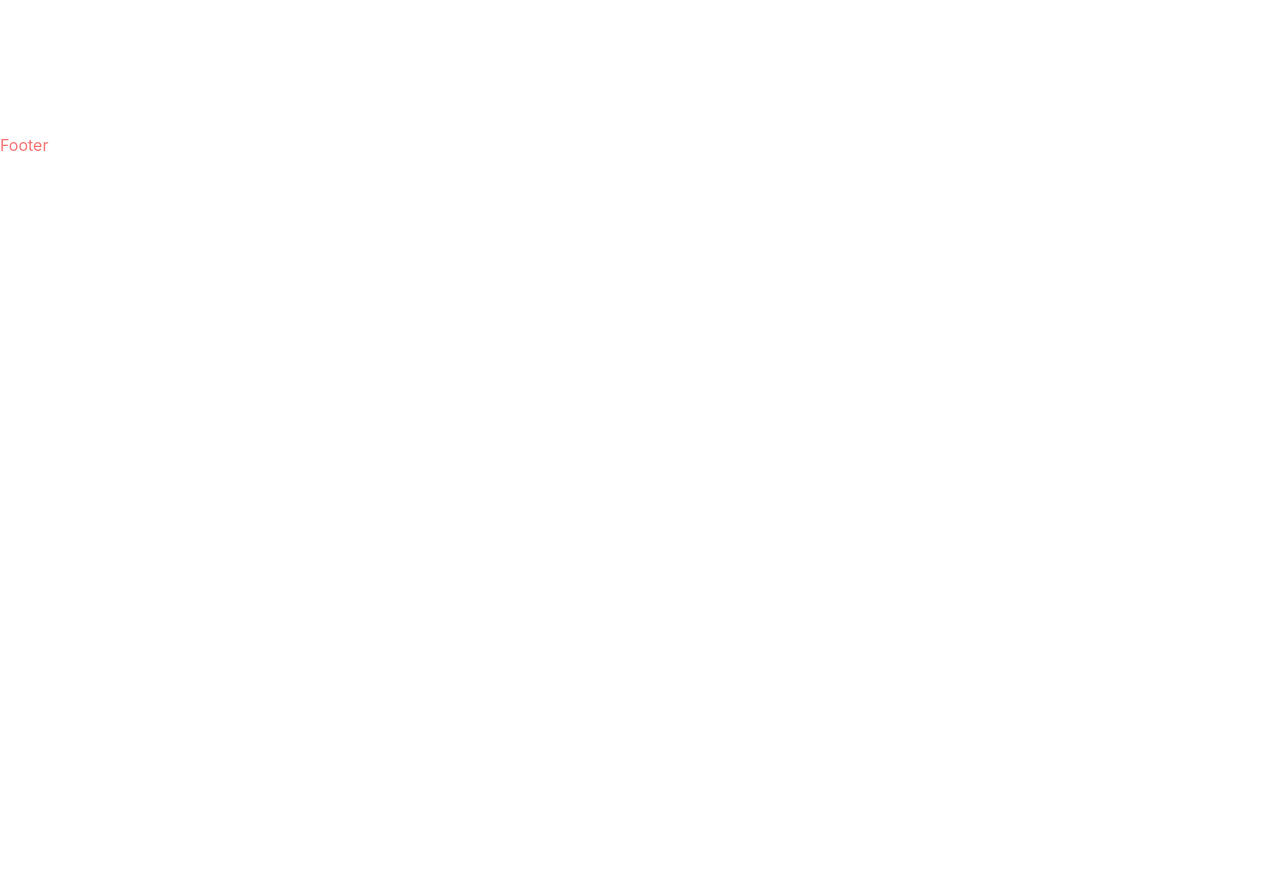
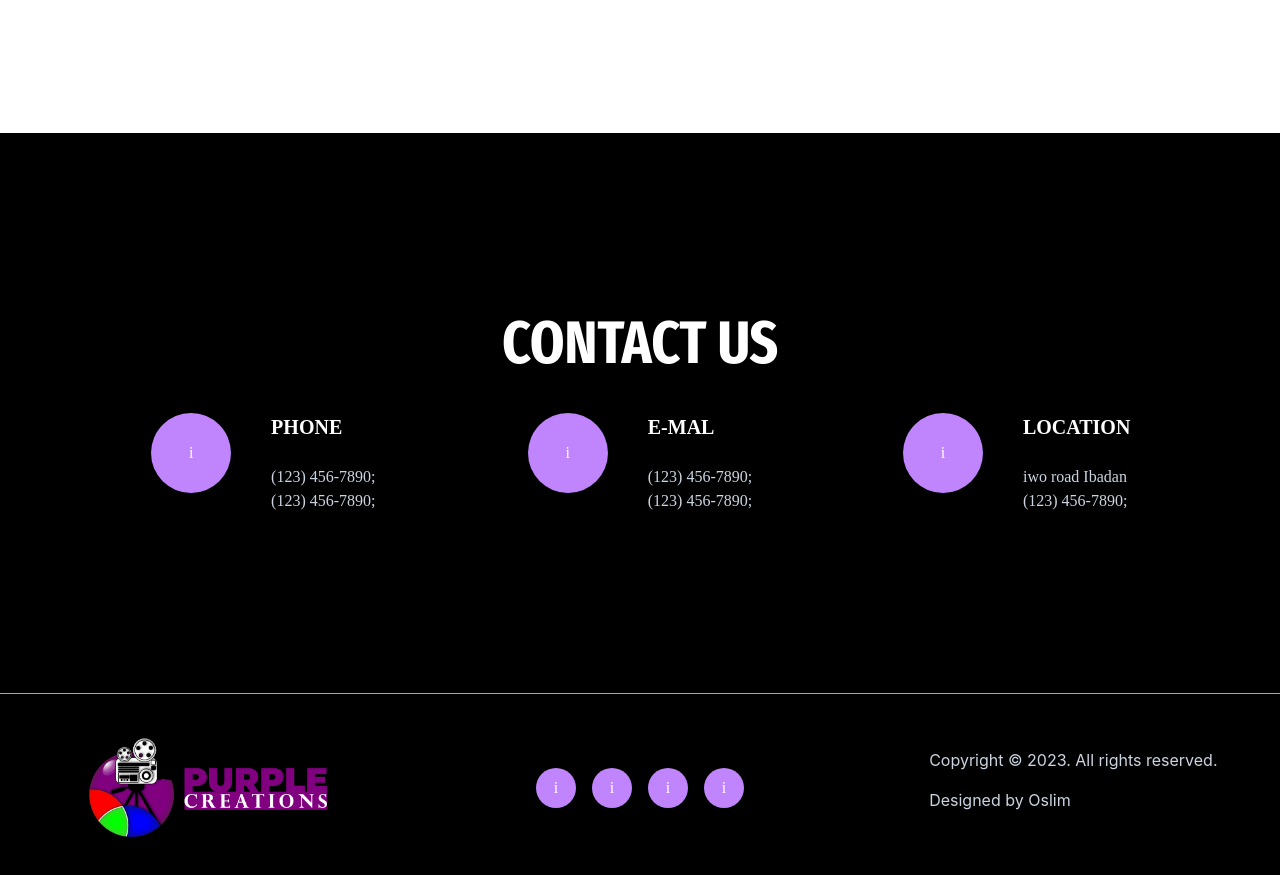
Before and after one commit to oslim4321/Adam-s-Video-Editor-Portfolio-, a Next.js app: page / in a window 1280 px wide. Shown: the part 5160-6035 px from the top of the page. Before the commit the page ends 5317 px from the top, so only its background shows below. Built offline with nearby package versions, Linux system fonts and the light colour scheme.

Commit message:
designing the footer

```diff
--- a/src/components/ContactUs.js
+++ b/src/components/ContactUs.js
@@ -1,5 +1,50 @@
 const ContactUs = () => {
-  return <div>ContactUs</div>;
+  return (
+    <div className="bg-black h-[70vh] flexCenter">
+      <div className="flex container flex-col gap-y-6">
+        <h1 className=" font-thin bigText text-center mb-3 text-white">
+          CONTACT US
+        </h1>
+
+        {/* hold */}
+        <div className=" grid grid-cols-1 md:grid-cols-2 lg:grid-cols-3 xl:grid-cols-3 sm:grid-cols-1 gap-x-5 md:place-items-center text-white">
+          {/* first */}
+          <div className="flex gap-x-10">
+            <span className="w-10 h-10 md:w-20 md:h-20 bg-purple-400 rounded-full flexCenter">
+              i
+            </span>
+            <div className="flex flex-col">
+              <span className="BaseFont mb-4">PHONE</span>
+              <span className="text-slate-300">(123) 456-7890;</span>
+              <span className="text-slate-300">(123) 456-7890;</span>
+            </div>
+          </div>
+          {/* first */}
+          <div className="flex gap-x-10">
+            <span className="w-10 h-10 md:w-20 md:h-20 bg-purple-400 rounded-full flexCenter">
+              i
+            </span>
+            <div className="flex flex-col">
+              <span className="BaseFont mb-4">E-MAL</span>
+              <span className="text-slate-300">(123) 456-7890;</span>
+              <span className="text-slate-300">(123) 456-7890;</span>
+            </div>
+          </div>
+          {/* first */}
+          <div className="flex gap-x-10">
+            <span className="w-10 h-10 md:w-20 md:h-20 bg-purple-400 rounded-full flexCenter">
+              i
+            </span>
+            <div className="flex flex-col">
+              <span className="BaseFont mb-4">LOCATION</span>
+              <span className="text-slate-300">iwo road Ibadan</span>
+              <span className="text-slate-300">(123) 456-7890;</span>
+            </div>
+          </div>
+        </div>
+      </div>
+    </div>
+  );
 };
 
 export default ContactUs;
--- a/src/components/Footer.js
+++ b/src/components/Footer.js
@@ -1,5 +1,27 @@
 const Footer = () => {
-  return <div className="text-red-400">Footer</div>;
+  return (
+    <div className=" bg-black  border-t border-purple-400">
+      <div className=" grid grid-cols-1 md:grid-cols-2 lg:grid-cols-3 xl:grid-cols-3 sm:grid-cols-1 gap-x-5 md:place-items-center text-white gap-y-10 py-10">
+        <div>
+          <img src="/images/Logo with text.png" alt="" className="w-60" />
+        </div>
+        <div className="flex items-center gap-x-4">
+          {[...Array(4)].map((i, elem) => (
+            <span
+              key={i}
+              className="w-10 h-10 bg-purple-400 rounded-full flexCenter"
+            >
+              i
+            </span>
+          ))}
+        </div>
+        <div className="text-slate-300 items-center">
+          <p>Copyright © 2023. All rights reserved.</p>
+          <p>Designed by Oslim</p>
+        </div>
+      </div>
+    </div>
+  );
 };
 
 export default Footer;
--- a/src/components/Layout.js
+++ b/src/components/Layout.js
@@ -3,11 +3,11 @@ import Navbar from "./Navbar";
 
 const Layout = ({ children }) => {
   return (
-    <div>
+    <>
       <Navbar />
       {children}
       <Footer />
-    </div>
+    </>
   );
 };
 
--- a/src/pages/_app.js
+++ b/src/pages/_app.js
@@ -17,7 +17,7 @@ export default function App({ Component, pageProps }) {
           rel="stylesheet"
           href="https://cdn.jsdelivr.net/npm/bootstrap@4.0.0/dist/css/bootstrap.min.css"
           integrity="sha384-Gn5384xqQ1aoWXA+058RXPxPg6fy4IWvTNh0E263XmFcJlSAwiGgFAW/dAiS6JXm"
-          crossorigin="anonymous"
+          crossOrigin="anonymous"
         />
         <link
           rel="stylesheet"
@@ -26,7 +26,7 @@ export default function App({ Component, pageProps }) {
       </Head>
       <DefaultSeo
         title="Purple Creation"
-        // titleTemplate="%s | TypedByAI"
+        // titleTemplate="%Purple Creation | Komoniwa"
         openGraph={{
           type: "website",
           locale: "en_IE",
--- a/src/pages/index.js
+++ b/src/pages/index.js
@@ -8,6 +8,7 @@ import OurImagination from "@/components/OurImagination";
 import HelpFulTips from "@/components/HelpFulTips";
 import Teams from "@/components/Teams";
 import SnippetOfOurWork from "@/components/SnippetOfOurWork";
+import ContactUs from "@/components/ContactUs";
 
 const inter = Inter({ subsets: ["latin"] });
 
@@ -22,6 +23,7 @@ export default function Home() {
       <Teams />
       <Testimonial />
       <SnippetOfOurWork />
+      <ContactUs />
     </main>
   );
 }
--- a/src/styles/globals.css
+++ b/src/styles/globals.css
@@ -57,6 +57,11 @@ body {
   box-sizing: border-box;
   font-family: -apple-system, BlinkMacSystemFont, Segoe UI, Roboto, Oxygen,
     Ubuntu, Cantarell, Fira Sans, Droid Sans, Helvetica Neue, sans-serif;
+}
+
+html {
+  transition: 0.2s linear;
+  scroll-behavior: smooth;
 }
 
 html::-webkit-scrollbar {
```
